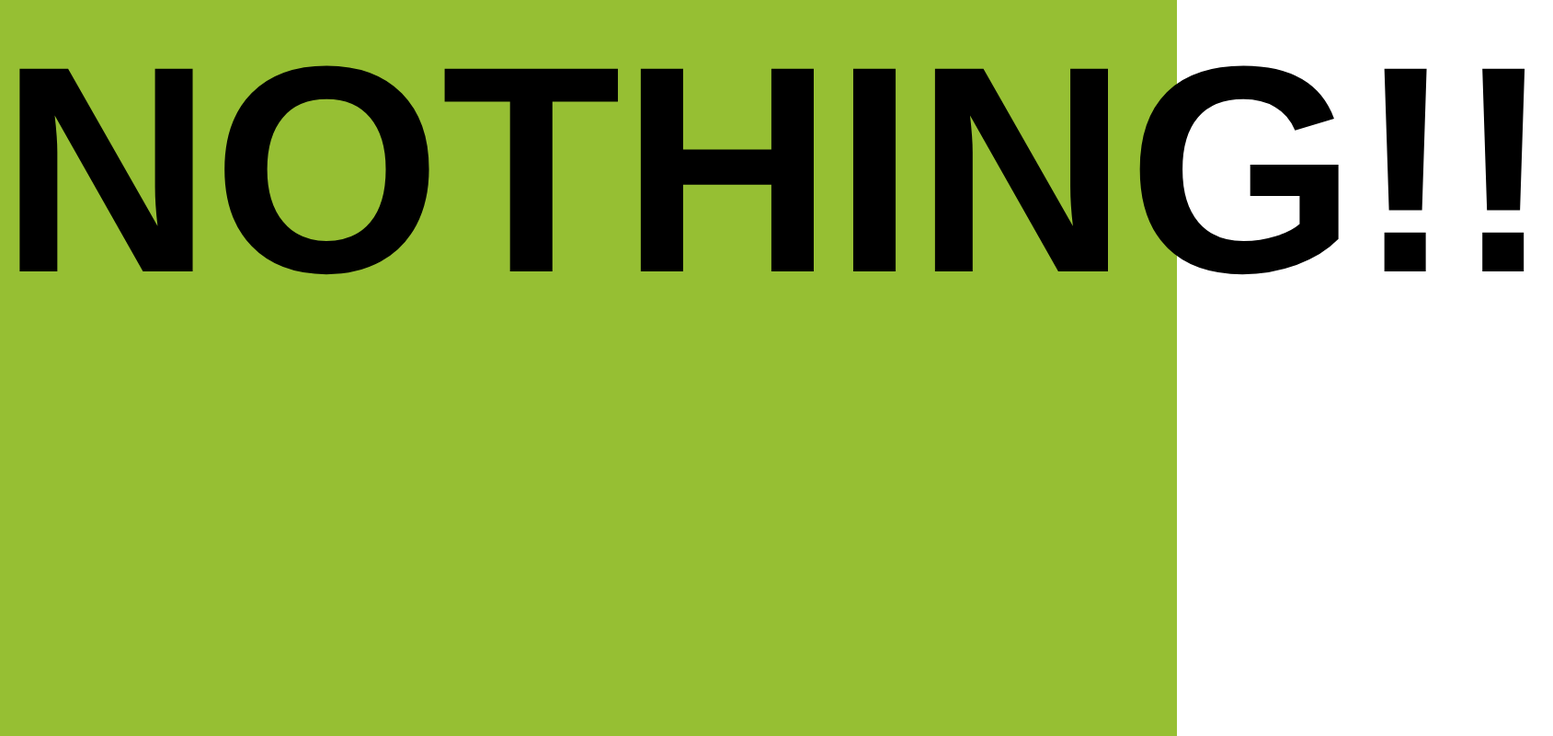
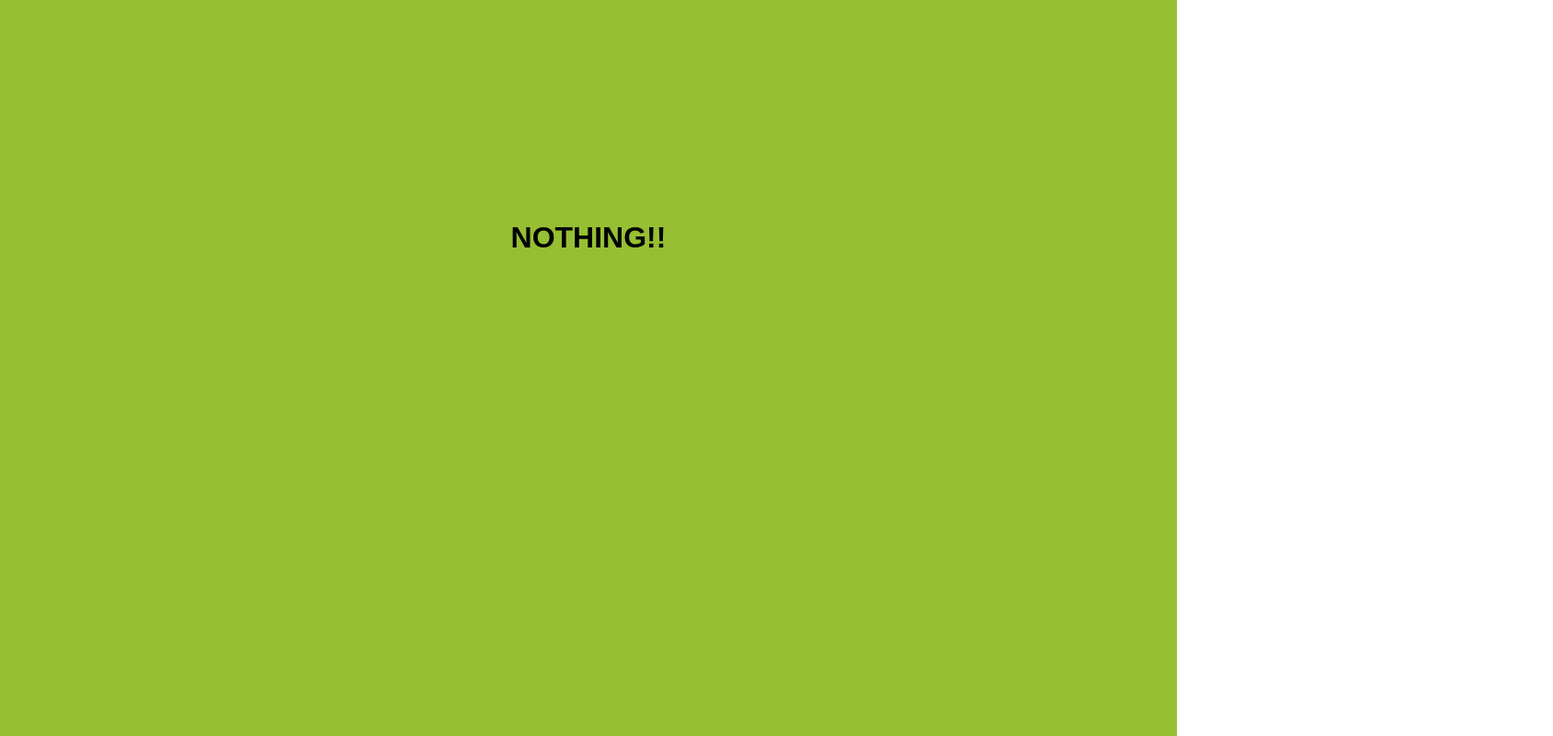
Before and after one commit to MattTheNub/nothing, a plain HTML site: page index.html in a window 1280 px wide. Shown: the whole page at 92% size, 1689 px wide, since content can reach past the window. Drawn offline with nearby package versions, Linux system fonts and the light colour scheme.

Commit message:
Update index.html

```diff
--- a/index.html
+++ b/index.html
@@ -6,10 +6,12 @@
 <style>
 body, html {
     margin: 0;padding:0;
+    overflow: hidden;
     }
     h1 {
         vertical-align: middle;
         text-align:center;
+        padding-top: 30vh;
     }
     h1,div {
         margin:0;}
@@ -17,7 +19,7 @@ body, html {
 </head>
 <body>
 <div style="height:100vh;width:100vw">
-<h1 style="font-family:sans-serif;font-size:40vmin">NOTHING!!</h1>
+<h1 style="font-family:sans-serif;font-size:40h">NOTHING!!</h1>
 </div>
 <script>
 const colors = [
```
